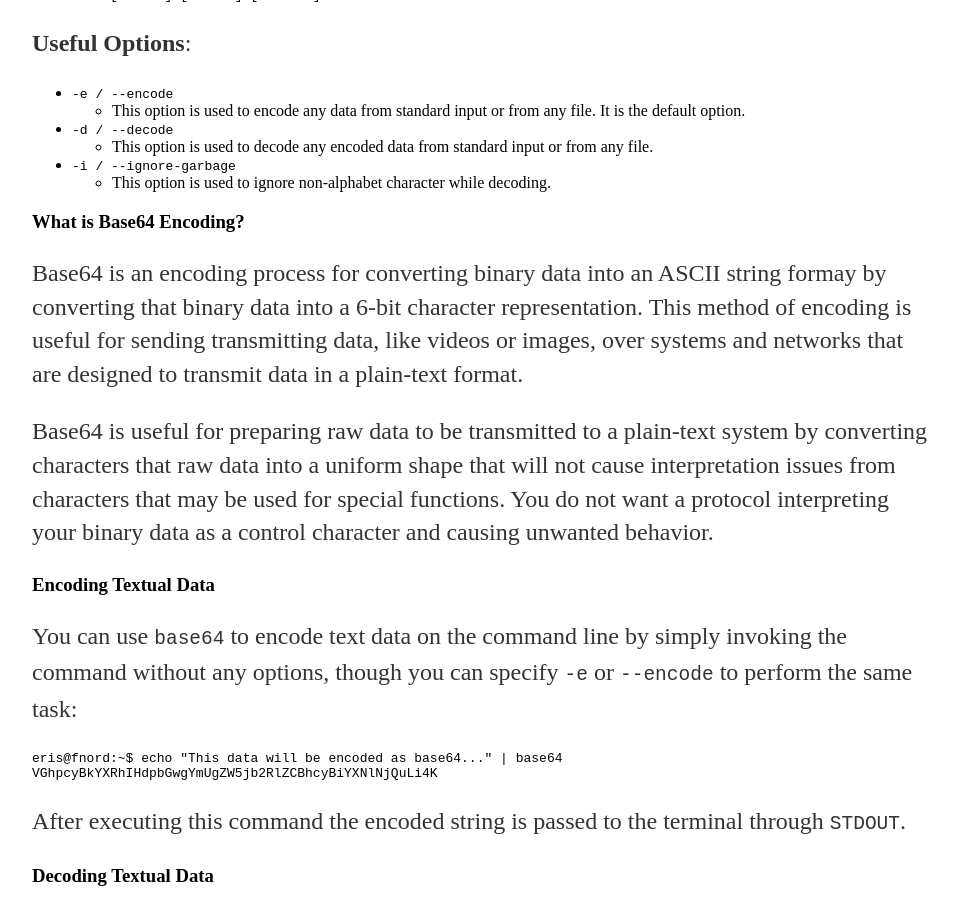
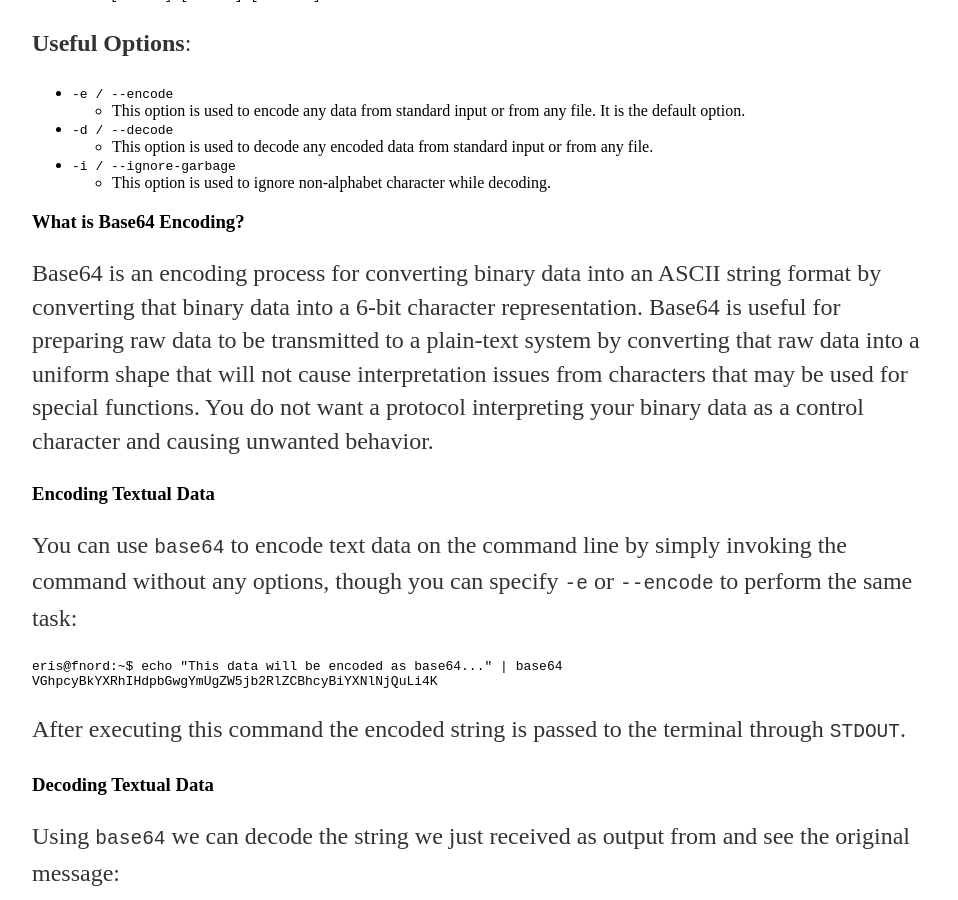
Before and after one commit to thepalelotus/thedreamless.github.io, a Jekyll site: the page built from _posts/2020-12-05-base64.md, in a window 1280 px wide and 900 px high, scrolled down 467 px. Shown: the whole window, without its empty margins (160-1118 px from the left). Built offline with Jekyll 4.4.1, drawn with Linux system fonts in a browser that asks for light colours; our own code applies the rules of GitHub Pages for plain Markdown files.

Commit message:
Update 2020-12-05-base64.md

```diff
--- a/_posts/2020-12-05-base64.md
+++ b/_posts/2020-12-05-base64.md
@@ -19,9 +19,7 @@ The **base64 command** encodes binary strings into text representations using th
 
 ### What is Base64 Encoding?
 
-Base64 is an encoding process for converting binary data into an ASCII string formay by converting that binary data into a 6-bit character representation. This method of encoding is useful for sending transmitting data, like videos or images, over systems and networks that are designed to transmit data in a plain-text format.
-
-Base64 is useful for preparing raw data to be transmitted to a plain-text system by converting characters that raw data into a uniform shape that will not cause interpretation issues from characters that may be used for special functions. You do not want a protocol interpreting your binary data as a control character and causing unwanted behavior.
+Base64 is an encoding process for converting binary data into an ASCII string format by converting that binary data into a 6-bit character representation. Base64 is useful for preparing raw data to be transmitted to a plain-text system by converting that raw data into a uniform shape that will not cause interpretation issues from characters that may be used for special functions. You do not want a protocol interpreting your binary data as a control character and causing unwanted behavior.
 
 ### Encoding Textual Data
 
```
